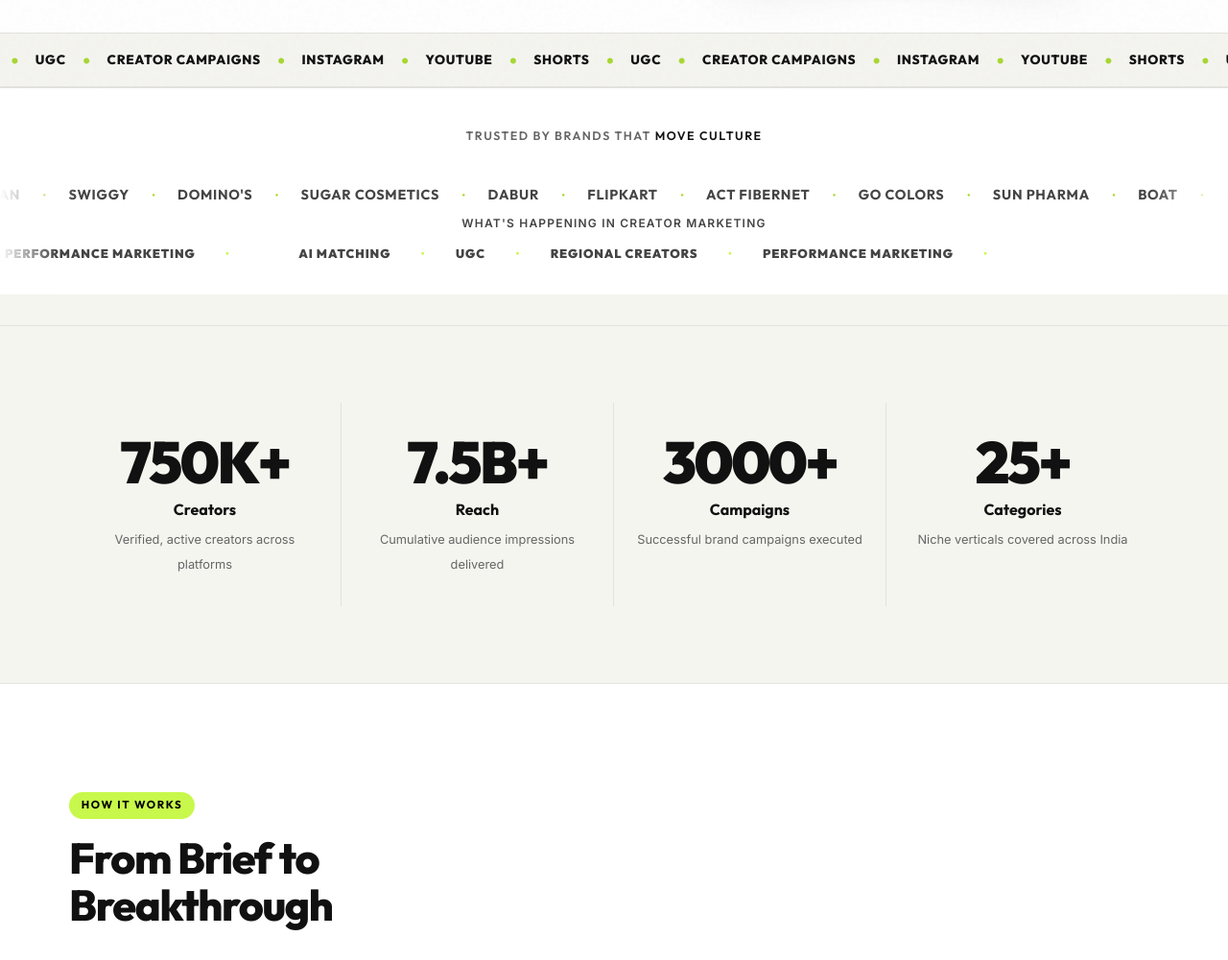
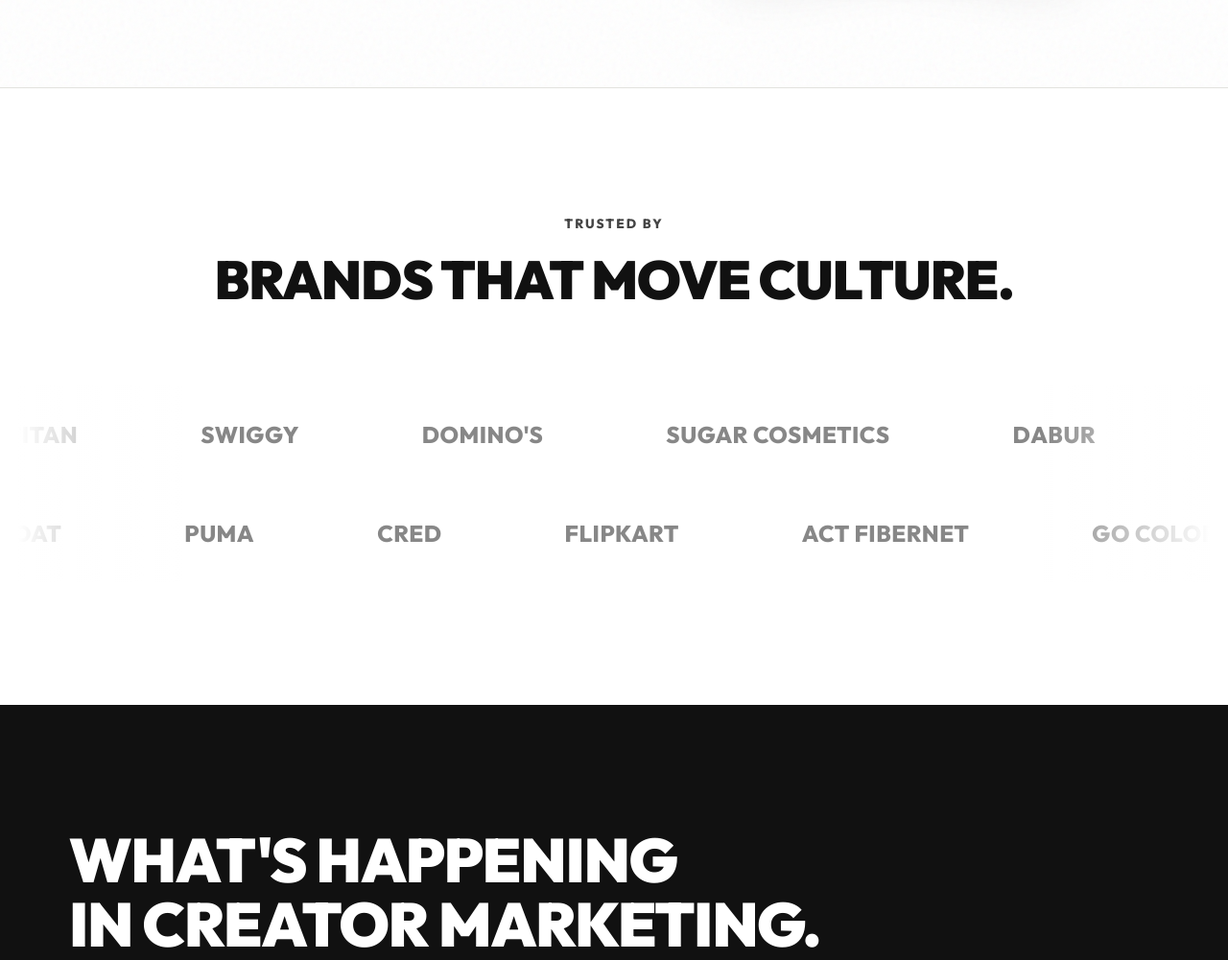
Before and after one commit to shravyashetty04/kofluence, a plain HTML site: page index.html in a window 1280 px wide. Shown: the part 709-1710 px from the top of the page at 96% size. Drawn offline with Linux system fonts and the light colour scheme.

Commit message:
Redesign Trusted Brands and Trends into premium spaced layout

```diff
--- a/index.html
+++ b/index.html
@@ -85,73 +85,90 @@
       </div>
     </div>
 
-    <!-- Hero Ticker -->
-    <div class="hero-ticker reveal reveal-delay-2">
-      <div class="ht-track">
-        <span class="ht-item">INSTAGRAM</span><span class="ht-dot">•</span>
-        <span class="ht-item">YOUTUBE</span><span class="ht-dot">•</span>
-        <span class="ht-item">SHORTS</span><span class="ht-dot">•</span>
-        <span class="ht-item">UGC</span><span class="ht-dot">•</span>
-        <span class="ht-item">CREATOR CAMPAIGNS</span><span class="ht-dot">•</span>
-        <!-- Duplicate for loop -->
-        <span class="ht-item">INSTAGRAM</span><span class="ht-dot">•</span>
-        <span class="ht-item">YOUTUBE</span><span class="ht-dot">•</span>
-        <span class="ht-item">SHORTS</span><span class="ht-dot">•</span>
-        <span class="ht-item">UGC</span><span class="ht-dot">•</span>
-        <span class="ht-item">CREATOR CAMPAIGNS</span><span class="ht-dot">•</span>
-        <span class="ht-item">INSTAGRAM</span><span class="ht-dot">•</span>
-        <span class="ht-item">YOUTUBE</span><span class="ht-dot">•</span>
-        <span class="ht-item">SHORTS</span><span class="ht-dot">•</span>
-        <span class="ht-item">UGC</span><span class="ht-dot">•</span>
-        <span class="ht-item">CREATOR CAMPAIGNS</span><span class="ht-dot">•</span>
+  </section>
+
+  <!-- ================= TRUSTED BY ================= -->
+  <section class="trusted" id="trusted">
+    <div class="trusted-header reveal">
+      <div class="section-eyebrow" style="margin-bottom: 1rem;">Trusted By</div>
+      <h2>BRANDS THAT MOVE CULTURE.</h2>
+    </div>
+    <div class="marquee-wrapper reveal reveal-delay-1">
+      <div class="marquee-row marquee-row-1" id="marquee1">
+        <span class="brand-item">TATA 1mg</span>
+        <span class="brand-item">Meesho</span>
+        <span class="brand-item">Titan</span>
+        <span class="brand-item">Swiggy</span>
+        <span class="brand-item">Domino's</span>
+        <span class="brand-item">SUGAR Cosmetics</span>
+        <span class="brand-item">Dabur</span>
+        <span class="brand-item">TATA 1mg</span>
+        <span class="brand-item">Meesho</span>
+        <span class="brand-item">Titan</span>
+        <span class="brand-item">Swiggy</span>
+        <span class="brand-item">Domino's</span>
+        <span class="brand-item">SUGAR Cosmetics</span>
+        <span class="brand-item">Dabur</span>
+        <span class="brand-item">TATA 1mg</span>
+        <span class="brand-item">Meesho</span>
+        <span class="brand-item">Titan</span>
+        <span class="brand-item">Swiggy</span>
+        <span class="brand-item">Domino's</span>
+        <span class="brand-item">SUGAR Cosmetics</span>
+        <span class="brand-item">Dabur</span>
+        <span class="brand-item">TATA 1mg</span>
+        <span class="brand-item">Meesho</span>
+        <span class="brand-item">Titan</span>
+        <span class="brand-item">Swiggy</span>
+        <span class="brand-item">Domino's</span>
+        <span class="brand-item">SUGAR Cosmetics</span>
+        <span class="brand-item">Dabur</span>
+      </div>
+      <div class="marquee-row marquee-row-2" id="marquee2">
+        <span class="brand-item">Flipkart</span>
+        <span class="brand-item">ACT Fibernet</span>
+        <span class="brand-item">Go Colors</span>
+        <span class="brand-item">Sun Pharma</span>
+        <span class="brand-item">boAt</span>
+        <span class="brand-item">Puma</span>
+        <span class="brand-item">CRED</span>
+        <span class="brand-item">Flipkart</span>
+        <span class="brand-item">ACT Fibernet</span>
+        <span class="brand-item">Go Colors</span>
+        <span class="brand-item">Sun Pharma</span>
+        <span class="brand-item">boAt</span>
+        <span class="brand-item">Puma</span>
+        <span class="brand-item">CRED</span>
+        <span class="brand-item">Flipkart</span>
+        <span class="brand-item">ACT Fibernet</span>
+        <span class="brand-item">Go Colors</span>
+        <span class="brand-item">Sun Pharma</span>
+        <span class="brand-item">boAt</span>
+        <span class="brand-item">Puma</span>
+        <span class="brand-item">CRED</span>
+        <span class="brand-item">Flipkart</span>
+        <span class="brand-item">ACT Fibernet</span>
+        <span class="brand-item">Go Colors</span>
+        <span class="brand-item">Sun Pharma</span>
+        <span class="brand-item">boAt</span>
+        <span class="brand-item">Puma</span>
+        <span class="brand-item">CRED</span>
       </div>
     </div>
   </section>
 
-  <!-- ================= TRUSTED BY MARQUEE ================= -->
-  <section class="trusted" id="trusted" style="padding: 2.5rem 0 0;">
-    <div class="trusted-header reveal">
-      <p>Trusted by brands that <em>move culture</em></p>
-    </div>
-    <div class="marquee-wrapper reveal reveal-delay-1">
-      <div class="marquee" id="marquee1">
-        <span class="brand-item">TATA 1mg</span><span class="brand-dot">·</span>
-        <span class="brand-item">Meesho</span><span class="brand-dot">·</span>
-        <span class="brand-item">Titan</span><span class="brand-dot">·</span>
-        <span class="brand-item">Swiggy</span><span class="brand-dot">·</span>
-        <span class="brand-item">Domino's</span><span class="brand-dot">·</span>
-        <span class="brand-item">SUGAR Cosmetics</span><span class="brand-dot">·</span>
-        <span class="brand-item">Dabur</span><span class="brand-dot">·</span>
-        <span class="brand-item">Flipkart</span><span class="brand-dot">·</span>
-        <span class="brand-item">ACT Fibernet</span><span class="brand-dot">·</span>
-        <span class="brand-item">Go Colors</span><span class="brand-dot">·</span>
-        <span class="brand-item">Sun Pharma</span><span class="brand-dot">·</span>
-        <span class="brand-item">boAt</span><span class="brand-dot">·</span>
-        <span class="brand-item">Puma</span><span class="brand-dot">·</span>
-        <span class="brand-item">CRED</span><span class="brand-dot">·</span>
-        <!-- duplicate -->
-        <span class="brand-item">TATA 1mg</span><span class="brand-dot">·</span>
-        <span class="brand-item">Meesho</span><span class="brand-dot">·</span>
-        <span class="brand-item">Titan</span><span class="brand-dot">·</span>
-        <span class="brand-item">Swiggy</span><span class="brand-dot">·</span>
-        <span class="brand-item">Domino's</span><span class="brand-dot">·</span>
-        <span class="brand-item">SUGAR Cosmetics</span><span class="brand-dot">·</span>
-        <span class="brand-item">Dabur</span><span class="brand-dot">·</span>
-        <span class="brand-item">Flipkart</span><span class="brand-dot">·</span>
-        <span class="brand-item">ACT Fibernet</span><span class="brand-dot">·</span>
+  <!-- ================= CREATOR TRENDS ================= -->
+  <section class="trends" id="trends">
+    <div class="trends-container">
+      <div class="trends-header reveal">
+        <h2>WHAT'S HAPPENING<br/>IN CREATOR MARKETING.</h2>
       </div>
-    </div>
-
-    <!-- WHAT'S HAPPENING TICKER -->
-    <div class="live-ticker-wrap reveal reveal-delay-1" style="display: flex; flex-direction: column; align-items: center; gap: 0.75rem; border: none; background: transparent; box-shadow: none;">
-        <div style="font-size: 0.75rem; font-weight: 800; letter-spacing: 0.1em; color: var(--gray); text-transform: uppercase;">What's happening in creator marketing</div>
-        <div class="live-ticker" style="animation-duration: 25s; font-family: var(--font); font-weight: 900; font-size: 1.1rem; color: var(--black); letter-spacing: 0.05em;">
-            <span class="lt-item">AI MATCHING <span style="margin: 0 1.5rem; color: var(--lime);">·</span> UGC <span style="margin: 0 1.5rem; color: var(--lime);">·</span> REGIONAL CREATORS <span style="margin: 0 1.5rem; color: var(--lime);">·</span> PERFORMANCE MARKETING <span style="margin: 0 1.5rem; color: var(--lime);">·</span></span>
-            <span class="lt-item">AI MATCHING <span style="margin: 0 1.5rem; color: var(--lime);">·</span> UGC <span style="margin: 0 1.5rem; color: var(--lime);">·</span> REGIONAL CREATORS <span style="margin: 0 1.5rem; color: var(--lime);">·</span> PERFORMANCE MARKETING <span style="margin: 0 1.5rem; color: var(--lime);">·</span></span>
-            <!-- duplicate for infinite loop -->
-            <span class="lt-item">AI MATCHING <span style="margin: 0 1.5rem; color: var(--lime);">·</span> UGC <span style="margin: 0 1.5rem; color: var(--lime);">·</span> REGIONAL CREATORS <span style="margin: 0 1.5rem; color: var(--lime);">·</span> PERFORMANCE MARKETING <span style="margin: 0 1.5rem; color: var(--lime);">·</span></span>
-            <span class="lt-item">AI MATCHING <span style="margin: 0 1.5rem; color: var(--lime);">·</span> UGC <span style="margin: 0 1.5rem; color: var(--lime);">·</span> REGIONAL CREATORS <span style="margin: 0 1.5rem; color: var(--lime);">·</span> PERFORMANCE MARKETING <span style="margin: 0 1.5rem; color: var(--lime);">·</span></span>
-        </div>
+      <div class="trends-wrapper reveal reveal-delay-1">
+        <div class="trend-pill">AI MATCHING</div>
+        <div class="trend-pill">UGC</div>
+        <div class="trend-pill">REGIONAL CREATORS</div>
+        <div class="trend-pill">PERFORMANCE MARKETING</div>
+      </div>
     </div>
   </section>
 
--- a/styles.css
+++ b/styles.css
@@ -84,37 +84,38 @@
 .badge-3 { top: 40%; right: -15%; background: var(--lime); border-color: var(--lime-dark); animation: float 5s ease-in-out infinite 2s; }
 @keyframes float { 0% { transform: translateY(0); } 50% { transform: translateY(-10px); } 100% { transform: translateY(0); } }
 
-/* HERO TICKER */
-.hero-ticker { width: 100%; border-top: 1px solid var(--border); border-bottom: 1px solid var(--border); background: var(--bg); overflow: hidden; padding: 0.75rem 0; position: absolute; bottom: 0; left: 0; }
-.ht-track { display: flex; align-items: center; white-space: nowrap; animation: marqueeScroll 20s linear infinite; width: max-content; }
-.ht-item { font-family: var(--font); font-size: 0.85rem; font-weight: 800; color: var(--black); letter-spacing: 0.05em; margin: 0 1rem; }
-.ht-dot { color: var(--lime-dark); font-size: 1.2rem; }
-/* TRUSTED & TICKER */
-.trusted { padding: 2.5rem 0 0; background: var(--bg-white); border-top: 1px solid var(--border); }
-.trusted-header { text-align: center; margin-bottom: 1.5rem; }
-.trusted-header p { font-family: var(--font); font-size: 0.78rem; font-weight: 600; letter-spacing: 0.12em; text-transform: uppercase; color: var(--gray-light); }
-.trusted-header em { font-style: normal; color: var(--black); }
-.marquee-wrapper { overflow: hidden; position: relative; padding: 1rem 0 0; }
-.marquee-wrapper::before,.marquee-wrapper::after { content: ''; position: absolute; top: 0; bottom: 0; width: 80px; z-index: 2; pointer-events: none; }
-.marquee-wrapper::before { left: 0; background: linear-gradient(to right,var(--bg-white),transparent); }
-.marquee-wrapper::after { right: 0; background: linear-gradient(to left,var(--bg-white),transparent); }
-.marquee { display: flex; align-items: center; white-space: nowrap; animation: marqueeScroll 35s linear infinite; width: max-content; }
+/* TRUSTED BY */
+.trusted { padding: 8rem 0; background: var(--bg-white); border-top: 1px solid var(--border); overflow: hidden; }
+.trusted-header { text-align: center; margin-bottom: 5rem; }
+.trusted-header .section-eyebrow { font-family: var(--font); font-size: 0.85rem; font-weight: 800; letter-spacing: 0.15em; text-transform: uppercase; color: var(--gray); margin-bottom: 1.5rem; }
+.trusted-header h2 { font-family: var(--font); font-size: clamp(2rem, 5vw, 3.5rem); font-weight: 900; letter-spacing: -0.02em; color: var(--black); line-height: 1.1; margin: 0; }
+
+.marquee-wrapper { position: relative; display: flex; flex-direction: column; gap: 4rem; padding: 2rem 0; }
+.marquee-wrapper::before, .marquee-wrapper::after { content: ''; position: absolute; top: 0; bottom: 0; width: 15vw; z-index: 2; pointer-events: none; }
+.marquee-wrapper::before { left: 0; background: linear-gradient(to right, var(--bg-white) 10%, transparent); }
+.marquee-wrapper::after { right: 0; background: linear-gradient(to left, var(--bg-white) 10%, transparent); }
+
+.marquee-row { display: flex; align-items: center; white-space: nowrap; width: max-content; transition: animation-play-state 0.3s; }
+.marquee-wrapper:hover .marquee-row { animation-play-state: paused; }
+
+.marquee-row-1 { animation: marqueeScroll 45s linear infinite; }
+.marquee-row-2 { animation: marqueeScrollReverse 45s linear infinite; }
+
 @keyframes marqueeScroll { from { transform: translateX(0); } to { transform: translateX(-50%); } }
-.brand-item { font-family: var(--font); font-size: 0.9rem; font-weight: 700; color: var(--gray); letter-spacing: 0.05em; padding: 0 1.4rem; text-transform: uppercase; transition: var(--transition); }
-.brand-item:hover { color: var(--black); }
-.brand-dot { color: var(--lime-dark); font-size: 1.2rem; line-height: 1; }
-/* Live Ticker specific */
-.live-ticker-wrap { overflow: hidden; position: relative; padding: 0.5rem 0 2rem; border-bottom: 1px solid var(--border); margin-bottom: 2rem; background: rgba(200,248,75,0.1); }
-.live-ticker-wrap::before,.live-ticker-wrap::after { content: ''; position: absolute; top: 0; bottom: 0; width: 60px; z-index: 2; pointer-events: none; }
-.live-ticker-wrap::before { left: 0; background: linear-gradient(to right,var(--bg-white),transparent); }
-.live-ticker-wrap::after { right: 0; background: linear-gradient(to left,var(--bg-white),transparent); }
-.live-ticker { display: flex; align-items: center; white-space: nowrap; animation: marqueeScroll 25s linear infinite reverse; width: max-content; }
-.lt-item { font-family: var(--font); font-size: 0.8rem; color: var(--gray); padding: 0 1.5rem; display: flex; align-items: center; gap: 0.5rem; }
-.lt-item strong { color: var(--black); }
-.lt-dot { width: 8px; height: 8px; background: var(--lime-dark); border-radius: 50%; box-shadow: 0 0 8px var(--lime); animation: pulse 2s infinite; }
-@keyframes pulse { 0% { opacity: 0.5; } 50% { opacity: 1; transform: scale(1.2); } 100% { opacity: 0.5; } }
-.brand-collection-img { max-width: 1100px; margin: 0 auto; padding: 0 2rem 2rem; opacity: 0.6; }
-.brand-collection-img img { width: 100%; height: auto; filter: grayscale(1) contrast(0.5); }
+@keyframes marqueeScrollReverse { from { transform: translateX(-50%); } to { transform: translateX(0); } }
+
+.brand-item { font-family: var(--font); font-size: 1.5rem; font-weight: 800; color: var(--black); letter-spacing: 0.02em; padding: 0 4rem; text-transform: uppercase; opacity: 0.5; transition: opacity 0.4s ease; cursor: default; }
+.brand-item:hover { opacity: 1; }
+
+/* CREATOR TRENDS */
+.trends { background: var(--black); color: #fff; padding: 8rem 0; overflow: hidden; position: relative; }
+.trends-container { max-width: 1200px; margin: 0 auto; padding: 0 2rem; }
+.trends-header { text-align: left; margin-bottom: 4rem; }
+.trends-header h2 { font-family: var(--font); font-size: clamp(2.5rem, 6vw, 4rem); font-weight: 900; letter-spacing: -0.02em; line-height: 1.05; }
+.trends-wrapper { display: flex; align-items: center; justify-content: flex-start; gap: 1.5rem; flex-wrap: nowrap; overflow: visible; animation: slowFloatPan 30s ease-in-out infinite alternate; width: max-content; padding-bottom: 1rem; }
+.trend-pill { font-family: var(--font); font-size: 1rem; font-weight: 700; letter-spacing: 0.05em; padding: 1.25rem 3rem; border-radius: 100px; border: 1.5px solid rgba(255,255,255,0.15); color: #fff; white-space: nowrap; background: rgba(255,255,255,0.03); backdrop-filter: blur(10px); transition: var(--transition); }
+.trend-pill:hover { background: rgba(255,255,255,0.1); border-color: rgba(255,255,255,0.3); transform: translateY(-3px); }
+@keyframes slowFloatPan { 0% { transform: translateX(0); } 100% { transform: translateX(-5%); } }
 /* STATS */
 .stats { padding: 5rem 0; background: var(--bg); border-top: 1px solid var(--border); border-bottom: 1px solid var(--border); }
 .stats-container { display: grid; grid-template-columns: repeat(4,1fr); gap: 0; max-width: 1200px; margin: 0 auto; padding: 0 2rem; }
```
